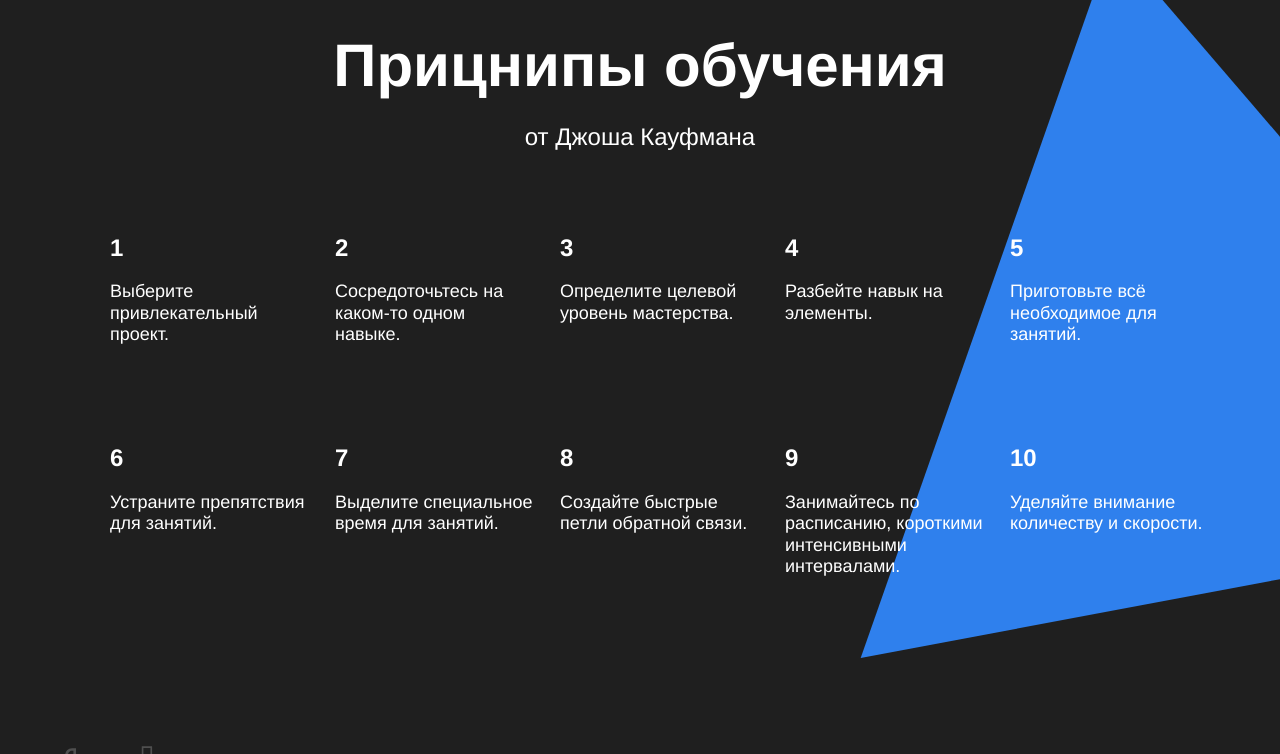
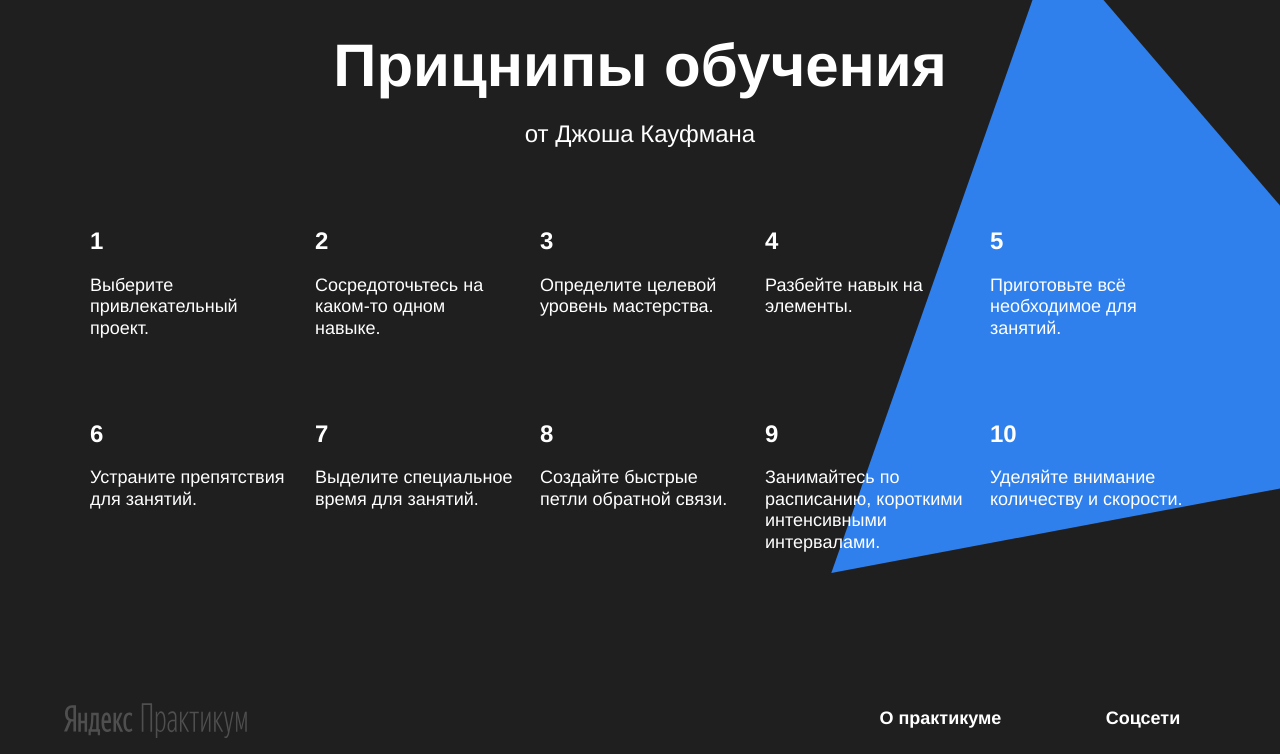
Before and after one commit to aleksandree128/how-to-learn, a plain HTML site: page index.html in a window 1280 px wide. Shown: the part 2950-3704 px from the top of the page. Drawn offline with Linux system fonts and the light colour scheme.

Commit message:
update two

```diff
--- a/index.html
+++ b/index.html
@@ -81,59 +81,59 @@
 
     <section class="kaufman">
       <div class="kaufman__triangle"></div>
-      <h2 class="section-title_theme_dark">Прицнипы обучения</h2>
-      <p class="section-subtitle_theme_dark">от Джоша Кауфмана</p>
-      <ul class="table_theme_dark">
-        <li class="table__cell_theme_dark">
-          <h3 class="table__heading_theme_dark">1</h3>
-          <p class="table__text_theme_dark">Выберите привлекательный проект.</p>
+      <h2 class="section-title section-title_theme_dark">Прицнипы обучения</h2>
+      <p class="section-subtitle section-subtitle_theme_dark">от Джоша Кауфмана</p>
+      <ul class="table table_theme_dark">
+        <li class="table__cell table__cell_theme_dark">
+          <h3 class="table__heading table__heading_theme_dark">1</h3>
+          <p class="table__text table__text_theme_dark">Выберите привлекательный проект.</p>
         </li>
-        <li class="table__cell_theme_dark">
-          <h3 class="table__heading_theme_dark">2</h3>
-          <p class="table__text_theme_dark">Сосредоточьтесь на каком-то одном навыке.</p>
+        <li class="table__cell table__cell_theme_dark">
+          <h3 class="table__heading table__heading_theme_dark">2</h3>
+          <p class="table__text table__text_theme_dark">Сосредоточьтесь на каком-то одном навыке.</p>
         </li>
-        <li class="table__cell_theme_dark">
-          <h3 class="table__heading_theme_dark">3</h3>
-          <p class="table__text_theme_dark">Определите целевой уровень мастерства.</p>
+        <li class="table__cell table__cell_theme_dark">
+          <h3 class="table__heading table__heading_theme_dark">3</h3>
+          <p class="table__text table__text_theme_dark">Определите целевой уровень мастерства.</p>
         </li>
-        <li class="table__cell_theme_dark">
-          <h3 class="table__heading_theme_dark">4</h3>
-          <p class="table__text_theme_dark">Разбейте навык на элементы.</p>
+        <li class="table__cell table__cell_theme_dark">
+          <h3 class="table__heading table__heading_theme_dark">4</h3>
+          <p class="table__text table__text_theme_dark">Разбейте навык на элементы.</p>
         </li>
-        <li class="table__cell_theme_dark">
-          <h3 class="table__heading_theme_dark">5</h3>
-          <p class="table__text_theme_dark">Приготовьте всё необходимое для занятий.</p>
+        <li class="table__cell table__cell_theme_dark">
+          <h3 class="table__heading table__heading_theme_dark">5</h3>
+          <p class="table__text table__text_theme_dark">Приготовьте всё необходимое для занятий.</p>
         </li>
-        <li class="table__cell_theme_dark">
-          <h3 class="table__heading_theme_dark">6</h3>
-          <p class="table__text_theme_dark">Устраните препятствия для занятий.</p>
+        <li class="table__cell table__cell_theme_dark">
+          <h3 class="table__heading table__heading_theme_dark">6</h3>
+          <p class="table__text table__text_theme_dark">Устраните препятствия для занятий.</p>
         </li>
-        <li class="table__cell_theme_dark">
-          <h3 class="table__heading_theme_dark">7</h3>
-          <p class="table__text_theme_dark">Выделите специальное время для занятий.</p>
+        <li class="table__cell table__cell_theme_dark">
+          <h3 class="table__heading table__heading_theme_dark">7</h3>
+          <p class="table__text table__text_theme_dark">Выделите специальное время для занятий.</p>
         </li>
-        <li class="table__cell_theme_dark">
-          <h3 class="table__heading_theme_dark">8</h3>
-          <p class="table__text_theme_dark">Создайте быстрые петли обратной связи.</p>
+        <li class="table__cell table__cell_theme_dark">
+          <h3 class="table__heading table__heading_theme_dark">8</h3>
+          <p class="table__text table__text_theme_dark">Создайте быстрые петли обратной связи.</p>
         </li>
-        <li class="table__cell_theme_dark">
-          <h3 class="table__heading_theme_dark">9</h3>
-          <p class="table__text_theme_dark">Занимайтесь по расписанию, короткими интенсивными интервалами.</p>
+        <li class="table__cell table__cell_theme_dark">
+          <h3 class="table__heading table__heading_theme_dark">9</h3>
+          <p class="table__text table__text_theme_dark">Занимайтесь по расписанию, короткими интенсивными интервалами.</p>
         </li>
-        <li class="table__cell_theme_dark">
-          <h3 class="table__heading_theme_dark">10</h3>
-          <p class="table__text_theme_dark">Уделяйте внимание количеству и скорости.</p>
+        <li class="table__cell table__cell_theme_dark">
+          <h3 class="table__heading table__heading_theme_dark">10</h3>
+          <p class="table__text table__text_theme_dark">Уделяйте внимание количеству и скорости.</p>
         </li>
       </ul>
     </section>
   </main>
   <footer class="footer">
     <div class="footer__columns">
-      <div class="footer__columns footer__column_content_copyright">
+      <div class="footer__column footer__column_content_copyright">
         <div class="logo logo_place_footer"></div>
         <p class="footer__author">&COPY; 2021. Коршинов Александр</p>
       </div>
-      <nav class="footer__column_content_info">
+      <nav class="footer__column footer__column_content_info">
         <h2 class="footer__column-heading">
           О практикуме
         </h2>
@@ -149,7 +149,7 @@
           </li>
         </ul>
       </nav>
-      <div class="footer__column_content_social">
+      <div class="footer__column footer__column_content_social">
         <h2 class="footer__column-heading">Соцсети</h2>
         <ul class="footer__column-links">
           <li>
--- a/styles/style.css
+++ b/styles/style.css
@@ -24,11 +24,11 @@
 
 .logo {
   width: 183px;
-  height: 32px;
   background-size: cover;
 }
 .logo_place_header {
   position: absolute;
+  height: 32px;
   background-image: url("../images/logo_place_header.svg");
   top: 30px;
   left: 64px;
@@ -233,40 +233,22 @@
   position: absolute;
   right: -210px;
   z-index: -3;
+  background-size: cover;
 }
 
 .section-title_theme_dark {
-  width: 60%;
-  line-height: 1.15;
-  font-size: 60px;
-  font-weight: bold;
   margin: 90px auto 0;
-  justify-content: center;
-  text-align: center;
-  flex-wrap: wrap;
   color: white;
 }
 
 .section-subtitle_theme_dark {
-  width: 60%;
-  font-size: 24px;
-  line-height: 34px;
-  font-weight: normal;
   margin: 20px auto 0;
-  justify-content: center;
-  text-align: center;
-  flex-wrap: wrap;
   color: white;
 }
 
 .table_theme_dark {
-  display: flex;
-  width: 1100px;
-  flex-wrap: wrap;
-  justify-content: space-between;
   margin: 0 auto 90px;
-  flex-direction: row;
-  list-style: none;
+  padding: 0;
 }
 
 .table__cell_theme_dark {
@@ -278,20 +260,16 @@
 
 .table__heading_theme_dark {
   margin: 0;
-  line-height: 1.15;
-  font-size: 24px;
-  font-weight: bold;
   color: white;
   z-index: 2;
 }
 
 .table__text_theme_dark {
-  line-height: 1.2;
+  padding: 0;
   margin-top: 20px;
-  font-size: 18px;
+  margin-bottom: 0;
   color: white;
   z-index: 2;
-  font-weight: normal;
 }
 
 /*footer*/
@@ -306,22 +284,29 @@
 .footer__columns {
   width: 90%;
   display: flex;
+  margin: 60px auto 40px;
   justify-content: space-between;
-  margin: 60px auto 40px;
   color: white;
+}
+
+.footer__column{
+  display: flex;
+  flex-direction: column;
 }
 
 .footer__column_content_copyright {
   margin: 0;
   flex-basis: 711px;
-  flex-direction: column;
+  justify-content: space-between;
 }
+
 .footer__column_content_info {
-  display: flex;
-  flex-direction: column;
   margin: 0;
+  padding: 0;
 }
+
 .logo_place_footer {
+  height: 35px;
   background-image: url("../images/logo_place_footer.svg");
 }
 
@@ -331,6 +316,7 @@
   font-size: 18px;
   line-height: 25px;
   font-weight: normal;
+  justify-content: space-between;
 }
 
 .footer__column-heading {
@@ -344,8 +330,6 @@
 }
 
 .footer__column_content_social {
-  display: flex;
-  flex-direction: column;
   margin: 0;
   padding: 0;
 }
```
